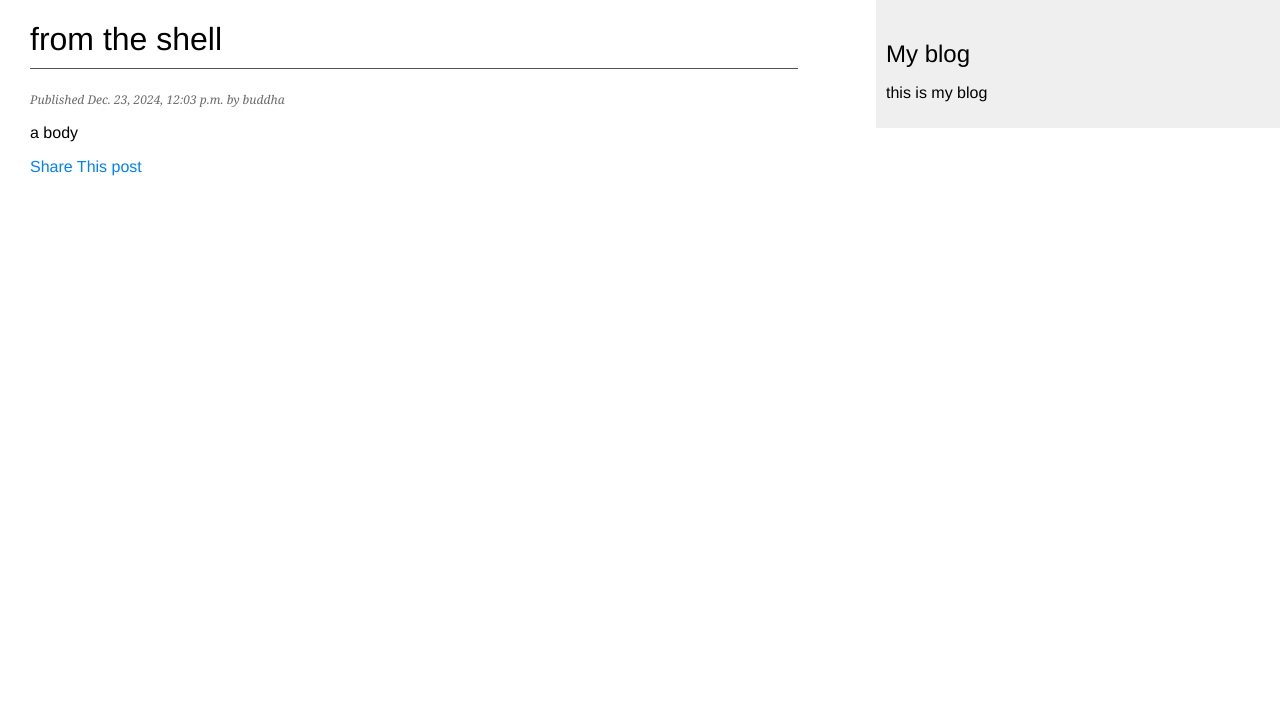
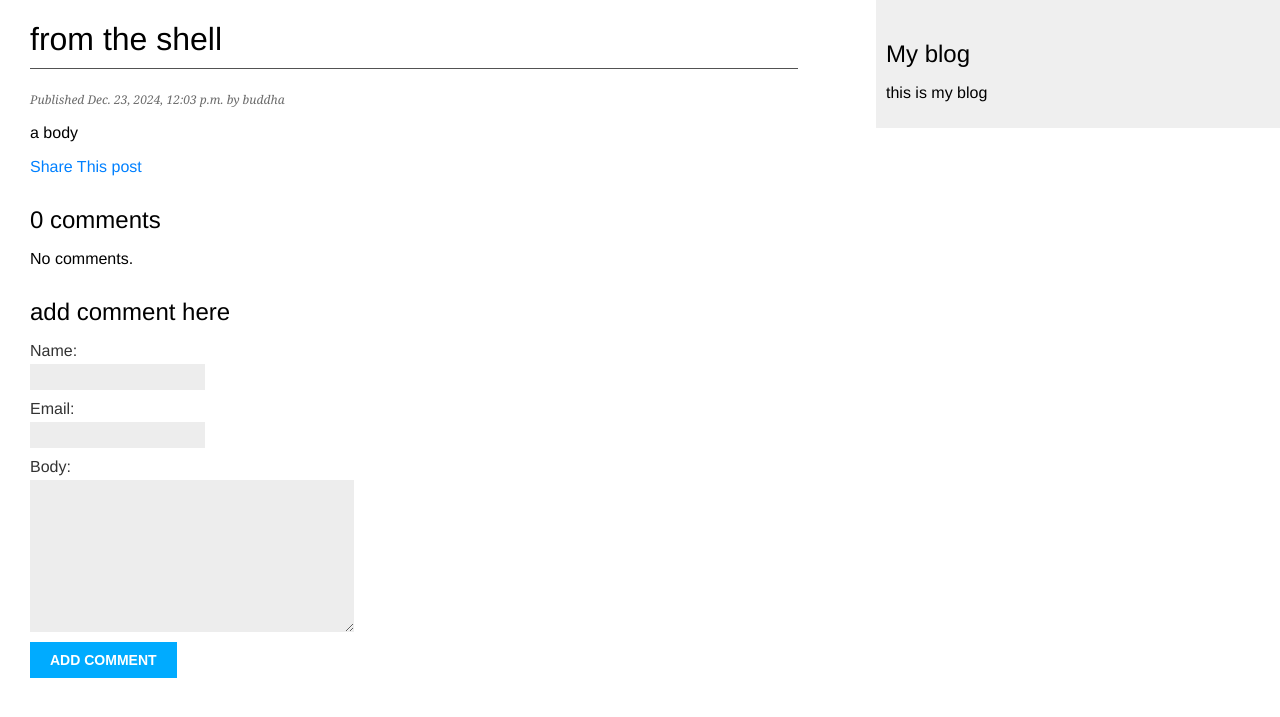
Before and after one commit to bel-oirg/buddha_blog, a Django app: a page that uses blog/templates/blog/post/detail.html in a window 1280 px wide. Shown: the top 717 px of the page. Run offline with Django 5.2, Linux system fonts and the light colour scheme; data comes from the database, SQL or seed files in the repository.

Commit message:
98 prob comment_form

```diff
--- a/blog/templates/blog/post/detail.html
+++ b/blog/templates/blog/post/detail.html
@@ -11,4 +11,22 @@
             Share This post
         </a>
     </p>
-{%endblock%}
+    {% with comments.count as comment_max%}
+        <h2>
+            {{comment_max}} comment{{ comment_max|pluralize }}
+        </h2>
+    {% endwith %}
+
+    {% for com in comments%}
+        <div class="comment">
+            <p class="info">
+                Comment {{forloop.counter}} by {{com.name}}
+                {{com.created}}
+            </p>
+            {{com.body|linebreaks}}
+        </div>
+    {% empty %}
+        <p>No comments.</p>
+    {% endfor %}
+    {% include "blog/post/includes/comment_form.html"%}
+{% endblock %}
--- /dev/null
+++ b/blog/templates/blog/post/includes/comment_form.html
@@ -0,0 +1,6 @@
+<h2> add comment here </h2>
+<form action="{% url "blog:post_comment" post.id %}" method="post">
+    {{ form.as_p }}
+    {% csrf_token %}
+    <p><input type="submit" value="add comment"></p>
+</form>
--- a/blog/urls.py
+++ b/blog/urls.py
@@ -8,5 +8,5 @@ urlpatterns = [
     path('', views.PostListView.as_view(), name='post_list'),
     path('<int:year>/<int:month>/<int:day>/<slug:post>', views.post_detail, name='post_detail'),
     path('<int:post_id>/share/', views.post_share, name='post_share'),
-    path('<int:post_id>/comment/', views.CommentForm, name='post_comment')
+    path('<int:post_id>/comment/', views.post_comment , name='post_comment'),
 ]
--- a/blog/views.py
+++ b/blog/views.py
@@ -38,11 +38,12 @@ def post_detail(request, year, month, day, post):
                               publish__day=day,
                               slug=post,
                               status=Post.Status.PUBLISHED)
-    # try:
-    #     post = Post.published.get(id=id)
-    # except:
-    #     raise Http404("Post not found")
-    return (render(request, 'blog/post/detail.html', {'posta':post}))
+    comments = post.comments.filter(active=True)
+    form = CommentForm()
+
+    return (render(request,
+                   'blog/post/detail.html',
+                   {'posta':post, 'comments':comments, 'form':form}))
 
 from .forms import EmailPostForm
 # from django.core.mail import send_mail
@@ -75,11 +76,15 @@ from .forms import CommentForm
 
 @require_POST
 def post_comment(request, post_id):
-    post = get_object_or_404(request, id=post_id, status=Post.Status.PUBLISHED)
-    comment = None
+    post = get_object_or_404(Post,
+                             id=post_id,
+                             status=Post.Status.PUBLISHED)
+    comments = None
     form = CommentForm(data=request.POST)
     if (form.is_valid()):
-        comment = form.save(commit=False) #to not save it to database directyl, cause we will modify here on the post before submitting here
-        comment.post = post
-        comment.save() #saved to the db
-    return (render(request, 'blog/post/comment.html', {'post':post, 'comment':comment, 'form':form}))
+        comments = form.save(commit=False) #to not save it to database directyl, cause we will modify here on the post before submitting here
+        comments.post = post
+        comments.save() #saved to the db
+    return (render(request,
+                   'blog/post/comment.html',
+                   {'post':post, 'form':form, 'comments':comments}))
```
Also changed, not shown: blog/templates/blog/post/comment.html (added, +12 -0 lines).
